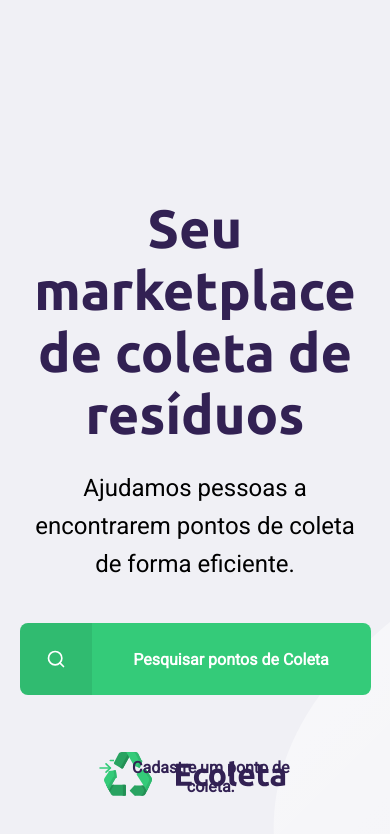
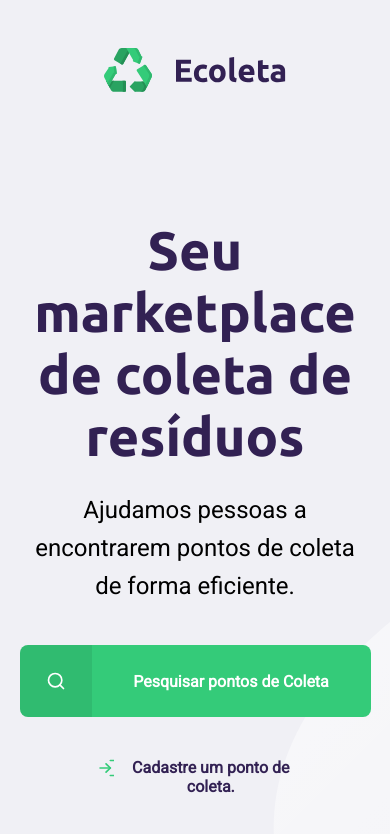
Before and after one commit to pierrecampos/ecoleta-nlw-rocketseat-2020, a website: page src/views/index.html in a window 390 px wide. Drawn offline with nearby package versions, Linux system fonts and the light colour scheme; files that its build step writes are made by us from their sources.

Commit message:
Modificação CSS

```diff
--- a/public/styles/create-point.css
+++ b/public/styles/create-point.css
@@ -104,7 +104,7 @@ form .field-group .field + .field{
 }
 
 form button {
-    width: 260px;
+    width: 100%;
     height: 56px;
 
     background-color: var(--primary-color);
--- a/public/styles/responsive.css
+++ b/public/styles/responsive.css
@@ -8,7 +8,7 @@
         text-align: center;
     }
 
-    #page-home header a{
+    #page-home header a#new-point   {
         position: absolute;
         bottom: 48px;
         left: 50%;
--- a/src/views/index.html
+++ b/src/views/index.html
@@ -15,7 +15,7 @@
                     <img src="/assets/logo.svg" alt="Logomarca">
                 </a>
 
-                <a href="/create-point"><span></span>Cadastre um ponto de coleta.</a>
+                <a href="/create-point" id="new-point"><span></span>Cadastre um ponto de coleta.</a>
             </header>
 
             <main>
```
